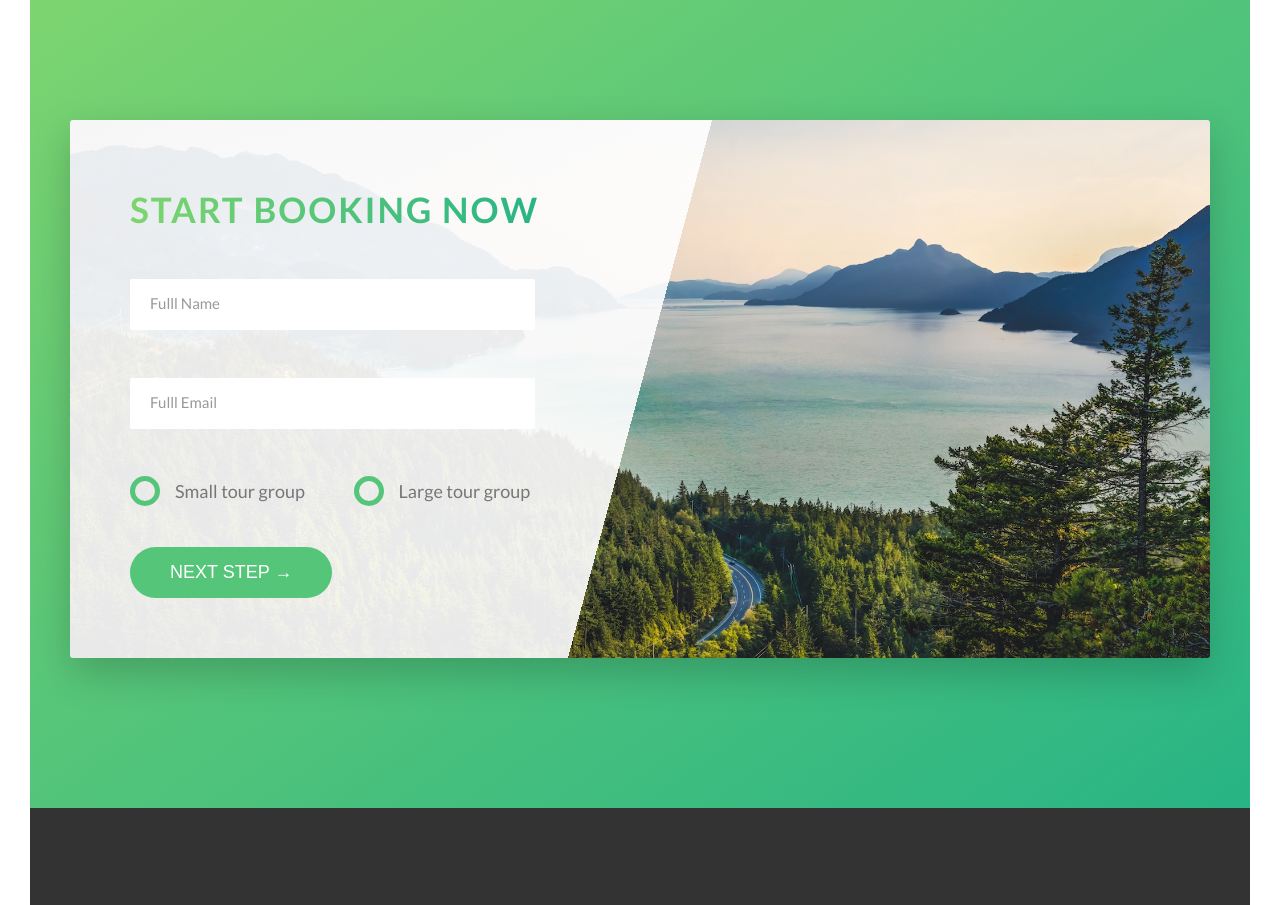
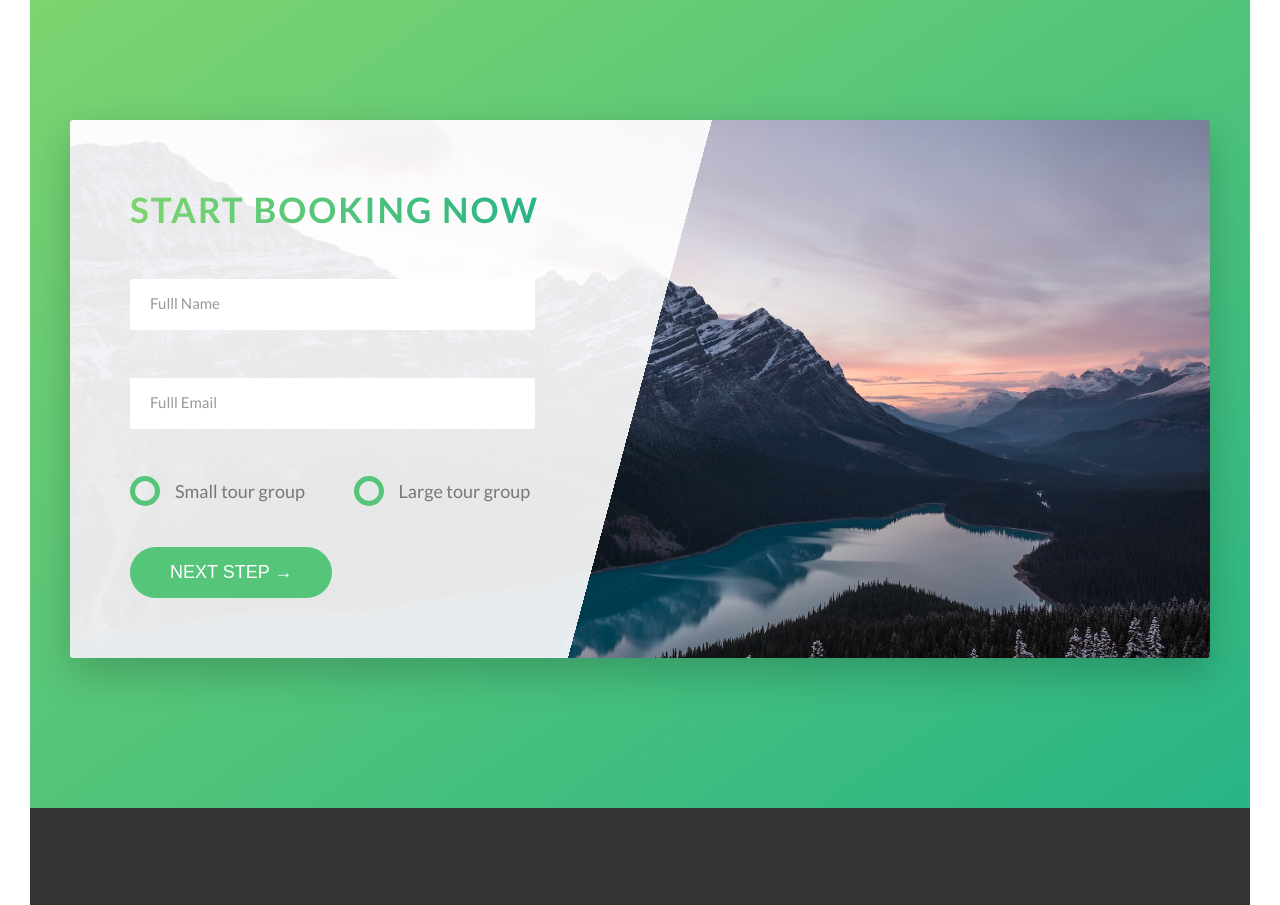
Before and after one commit to priya-nusrat18/Natours, a website: page index.html in a window 1280 px wide. Shown: the part 4420-5325 px from the top of the page. Drawn offline with nearby package versions, Linux system fonts and the light colour scheme; files that its build step writes are made by us from their sources.

Commit message:
SASS and CSS advance course

```diff
--- a/sass/pages/_home.scss
+++ b/sass/pages/_home.scss
@@ -67,7 +67,7 @@
       rgba($color-white, 0.9) 50%,
       transparent 50%
     ),
-    url(../../img/nat-10.jpg) !important;
+    url(../../img/nat-4.jpg) !important;
   box-shadow: 0 1.5rem 4rem rgba($color-black, 0.2);
   background-size: 100%;
   position: relative;
```
Also changed, not shown: 1 other file.
